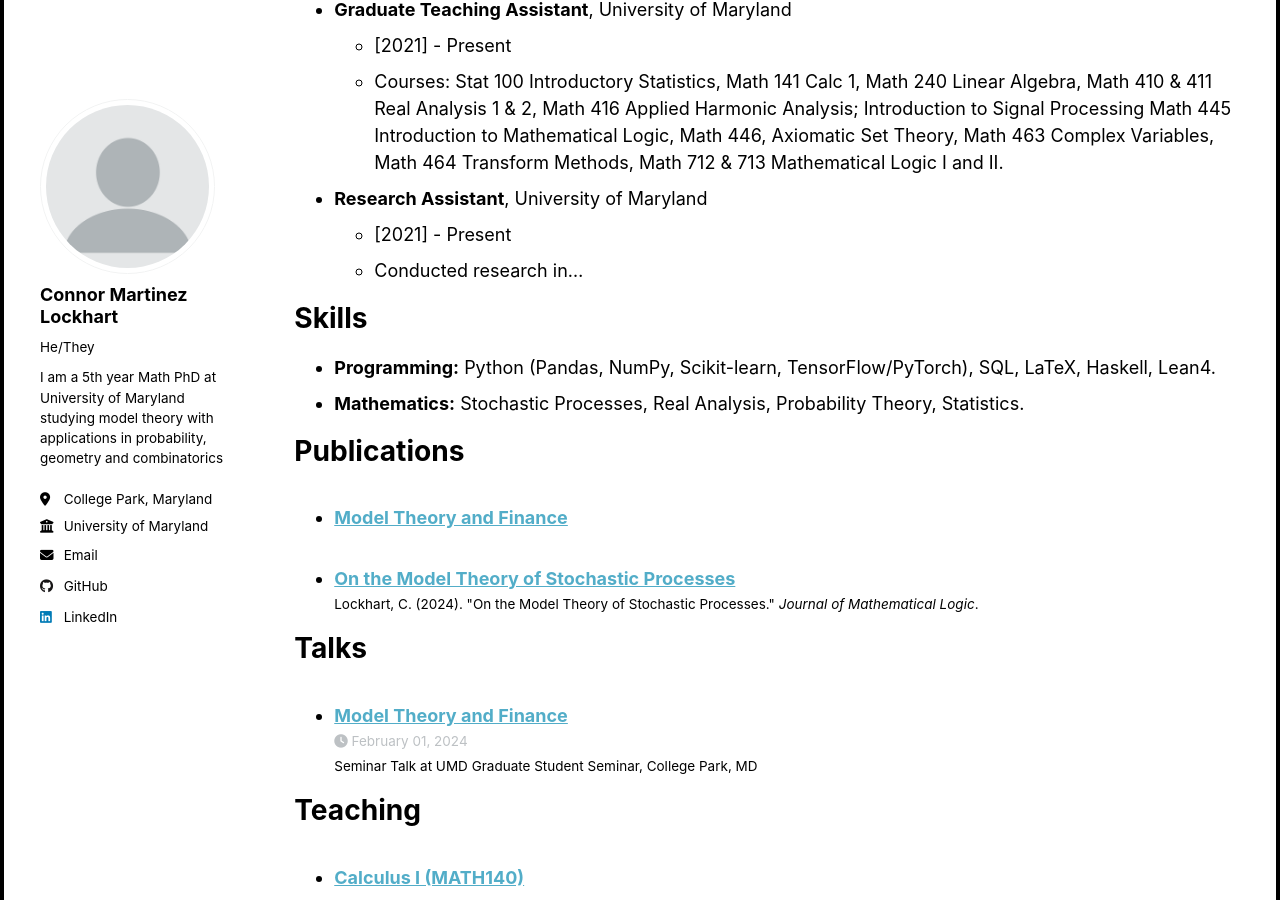
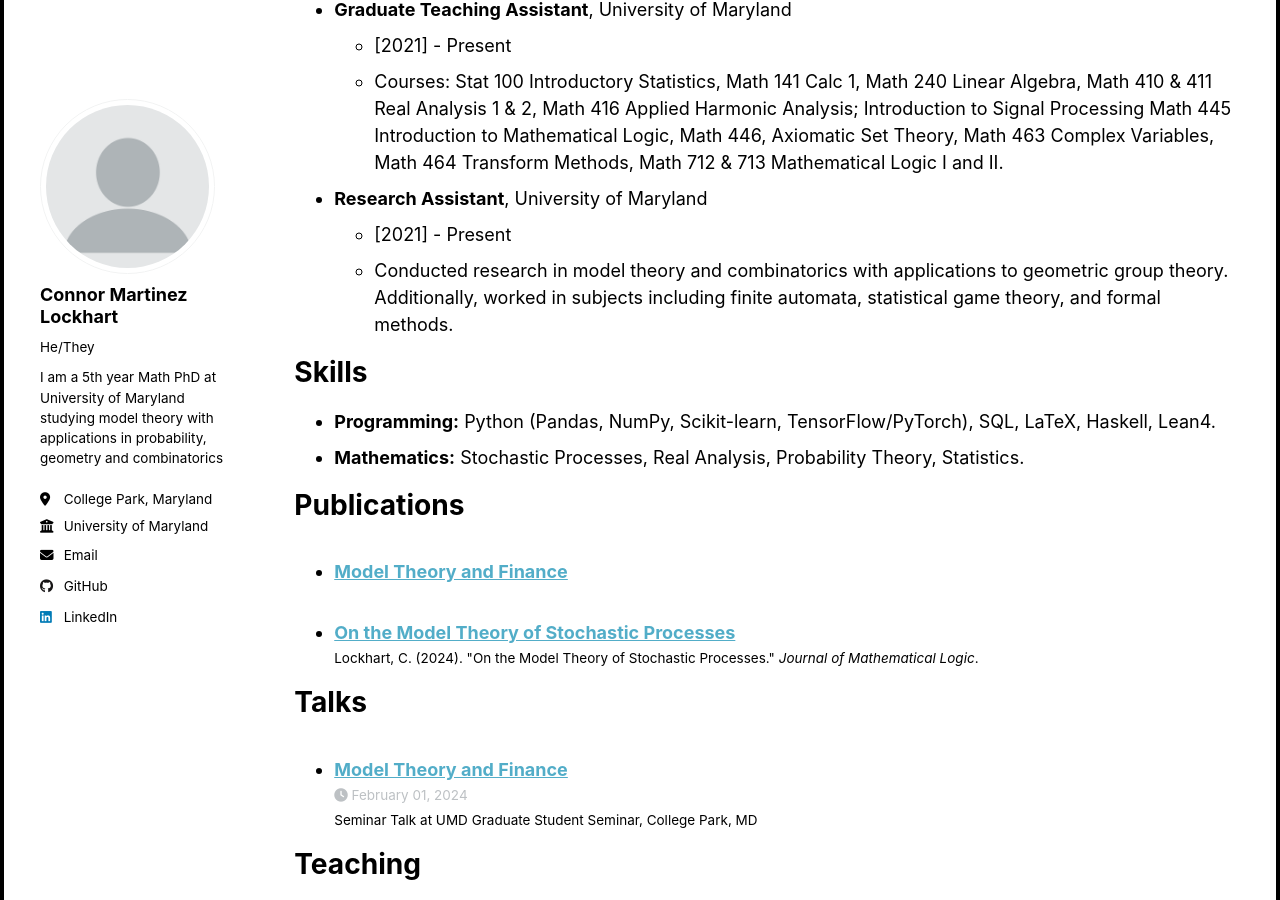
Before and after one commit to Conair94/conair94.github.io, a Jekyll site: the page built from _pages/cv.md, in a window 1280 px wide and 900 px high, scrolled down 922 px. Built offline with Jekyll 4.4.1, drawn with Linux system fonts in a browser that asks for light colours; a script that is not in the unit is left out.

Commit message:
added CV details

```diff
--- a/_pages/cv.md
+++ b/_pages/cv.md
@@ -36,7 +36,7 @@ Experience
 
 *   **Research Assistant**, University of Maryland
     *   [2021] - Present
-    *   Conducted research in...
+    *   Conducted research in model theory and combinatorics with applications to geometric group theory. Additionally, worked in subjects including finite automata, statistical game theory, and formal methods.
 
 Skills
 ======
```
